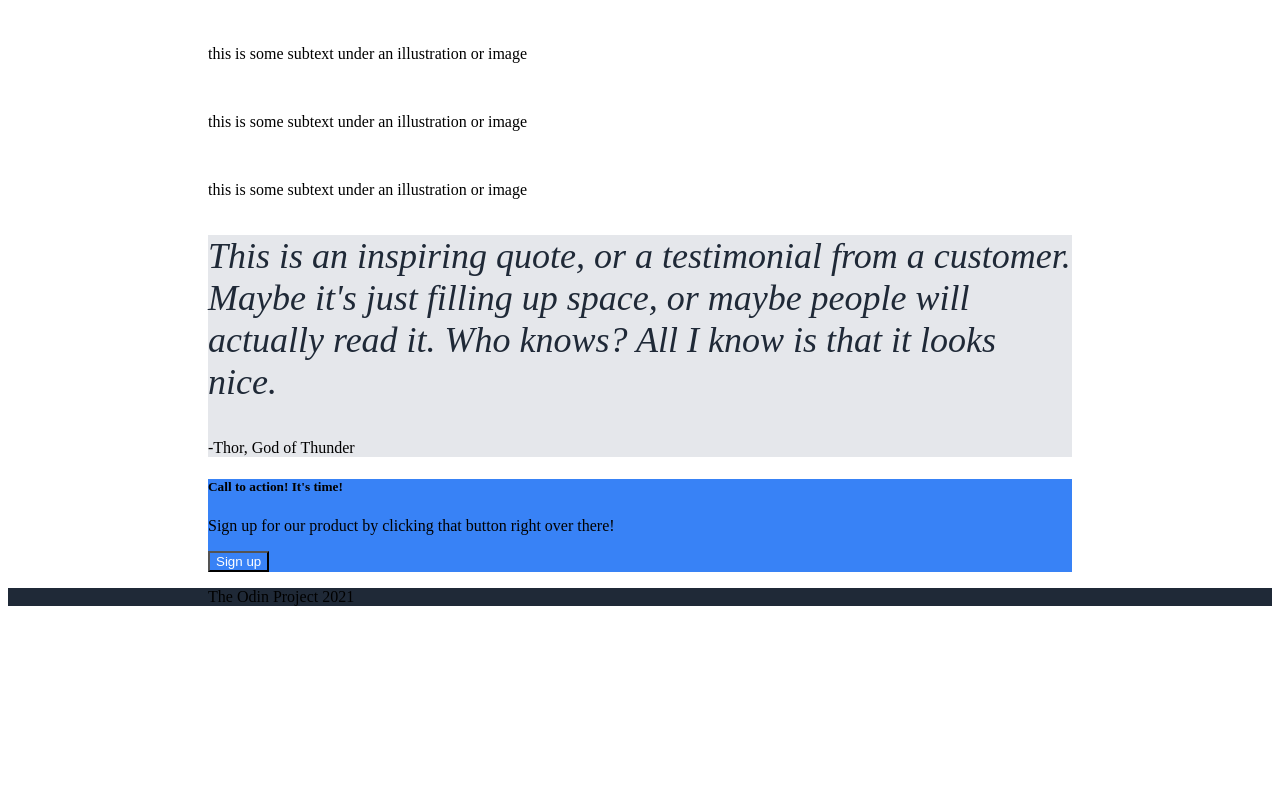
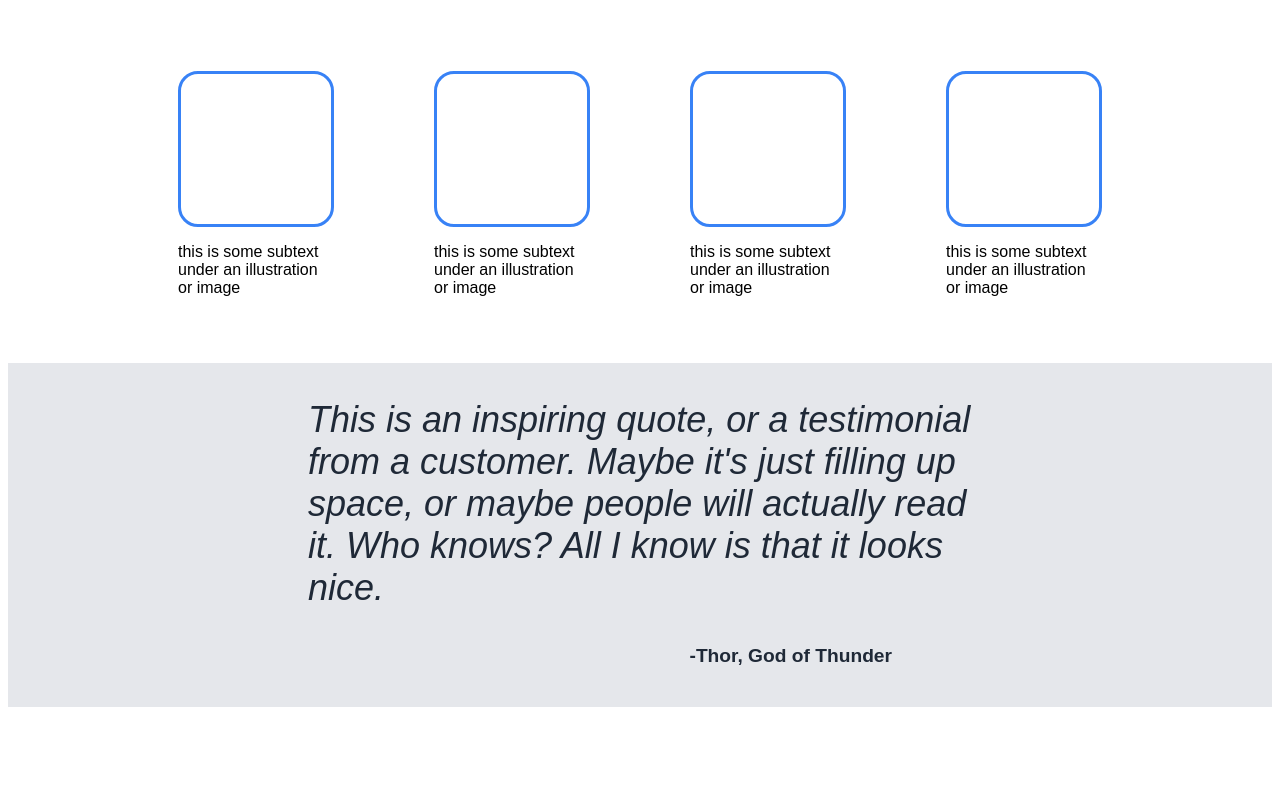
Before and after one commit to mgiano02/odin-landing-page, a plain HTML site: page index.html in a window 1280 px wide. Shown: the part 654-1449 px from the top of the page. Before the commit the page ends 1276 px from the top, so only its background shows below. Drawn offline with Linux system fonts and the light colour scheme.

Commit message:
updates to styles and layout

```diff
--- a/index.html
+++ b/index.html
@@ -24,7 +24,7 @@
             <div class="container1">
                 <h1>This website is awesome</h1>
                 <p class="herotext">This website has some subtext that goes here under the main title. It's a smaller font and the color is lower contrast</p>
-                <button>Sign up</button>
+                <button class="herobutton">Sign up</button>
             </div>
             <div class="container2">
                 <img class="pencil" src="https://images.unsplash.com/photo-1556888335-95371827d5fb?ixlib=rb-1.2.1&ixid=MnwxMjA3fDB8MHxwaG90by1wYWdlfHx8fGVufDB8fHx8&auto=format&fit=crop&w=1331&q=80" alt="Placeholder Image">
@@ -35,34 +35,44 @@
     <section>
         <div>
             <h3>Some random information.</h2>
-            <div>
-                <img src="" alt="">
+            <div class="info">
+                <div class="info2">
+                    <div class="box"></div>
                     <p>this is some subtext under an illustration or image</p>
-                <img src="" alt="">
+                </div>
+                <div class="info2">
+                    <div class="box"></div>
                     <p>this is some subtext under an illustration or image</p>
-                <img src="" alt="">
+                </div>
+                <div class="info2">
+                    <div class="box"></div>
                     <p>this is some subtext under an illustration or image</p>
-                <img src="" alt="">
+                </div>
+                <div class="info2">
+                    <div class="box"></div>
                     <p>this is some subtext under an illustration or image</p>
+                </div>
             </div>
         </div>
     </section>
 
-    <section>
+    <div>
         <div class="quote">
             <p class="quote2">This is an inspiring quote, or a testimonial from a customer. Maybe it's just filling up space, or maybe people will actually read it. Who knows? All I know is that it looks nice.</p>
-            <p>-Thor, God of Thunder</p>
+            <p class="quote3">-Thor, God of Thunder</p>
         </div>
-    </section>
+    </div>
 
     <section>
         <div class="call">
+            <div class="call2">
                 <h5>Call to action! It's time!</h5>
                 <p>Sign up for our product by clicking that button right over there!</p>
+            </div>
             <button>Sign up</button>
         </div>
     </section>
 
-    <footer><p>The Odin Project 2021</p></footer>
+    <footer><p>Copyright &copy The Odin Project 2021</p></footer>
 </body>
 </html>
--- a/styles.css
+++ b/styles.css
@@ -23,10 +23,9 @@ nav {
     justify-content: space-between;
 }
 
-/*body {
-    padding-left: 80px;
-    padding-right: 80px;
-}*/
+body {
+    font-family: sans-serif;
+}
 
 .herocontainer {
     display: flex;
@@ -63,15 +62,42 @@ h1 {
 
 footer {
     background-color: #1f2937;
+    color: #e5e7eb;
+    display: flex;
+    justify-content: center;
+    align-items: center;
+    padding: 30px;
 }
 
 button {
     background-color: #3882f6;
     color: white;
+    border-radius: 5px;
+    width: 150px;
+    height: 35px;
+}
+
+.herobutton {
+    border: none;
 }
 
 .call {
     background-color: #3882f6;
+    padding: 30px;
+    margin: 100px;
+    border-radius: 10px;
+    display: flex;
+    justify-content: space-around;
+    align-items: center;
+}
+
+.call2 {
+    color: white;
+}
+
+h5 {
+    font-size: larger;
+    margin-bottom: 0%;
 }
 
 h3 {
@@ -82,8 +108,30 @@ h3 {
     justify-content: center;
 }
 
+.box {
+    border: 3px solid #3882f6;
+    height: 150px;
+    width: 150px;
+    border-radius: 20px;
+}
+
+.info {
+    display: flex;
+    justify-content: center;
+}
+
+.info2 {
+    flex: 0 1 100px;
+    padding: 50px;
+}
+
 .quote {
     background-color: #e5e7eb;
+    padding-left: 300px;
+    padding-right: 300px;
+    display: flex;
+    flex-direction: column;
+    justify-content: flex-end;
 }
 
 .quote2 {
@@ -92,7 +140,18 @@ h3 {
     color: #1f2937;
 }
 
+.quote3 {
+    display: flex;
+    justify-content: flex-end;
+    padding-right: 80px;
+    padding-bottom: 40px;
+    margin: 0;
+    font-weight: bold;
+    color: #1f2937;
+    font-size: larger;
+}
+
 header, section, footer {
-    padding-left: 200px;
-    padding-right: 200px;
+    padding-left: 300px;
+    padding-right: 300px;
 }
```
Lines whose indentation alone changed are shown as unchanged.
